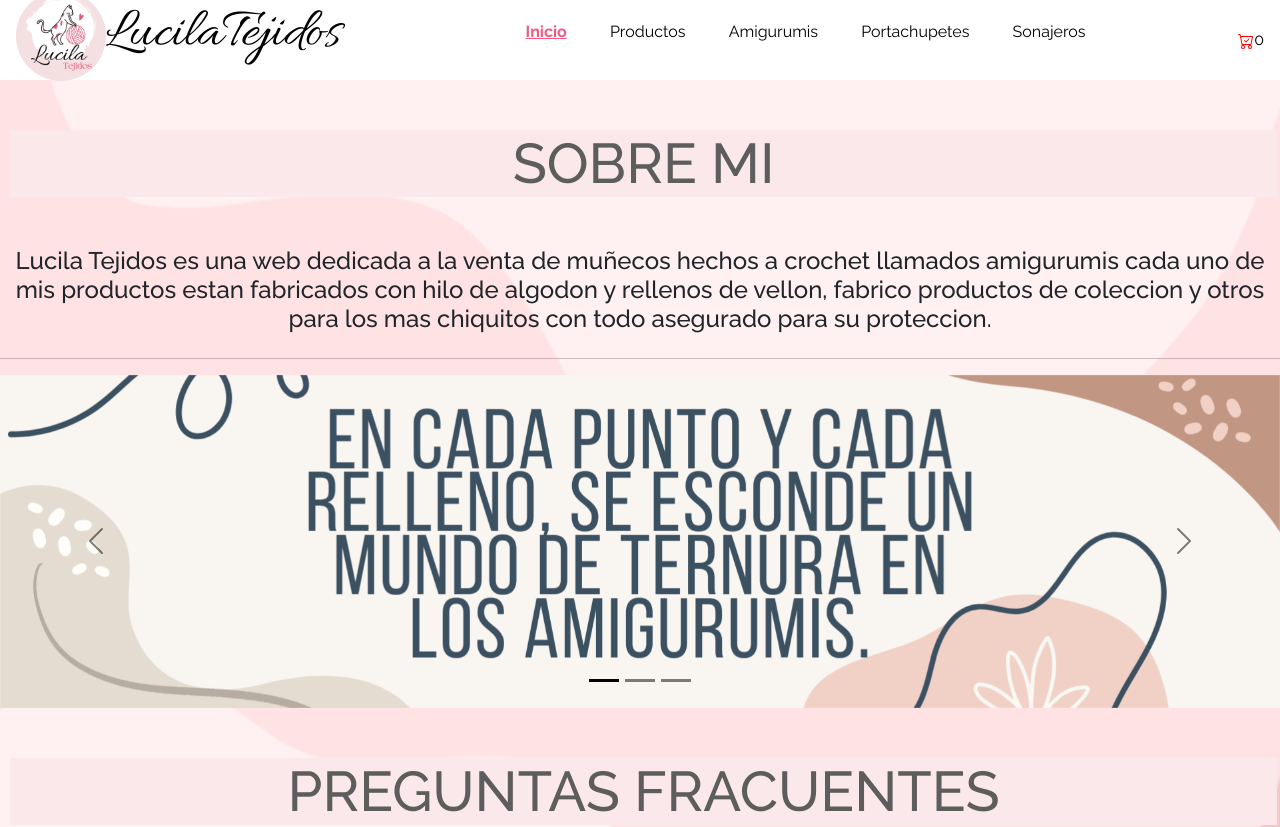
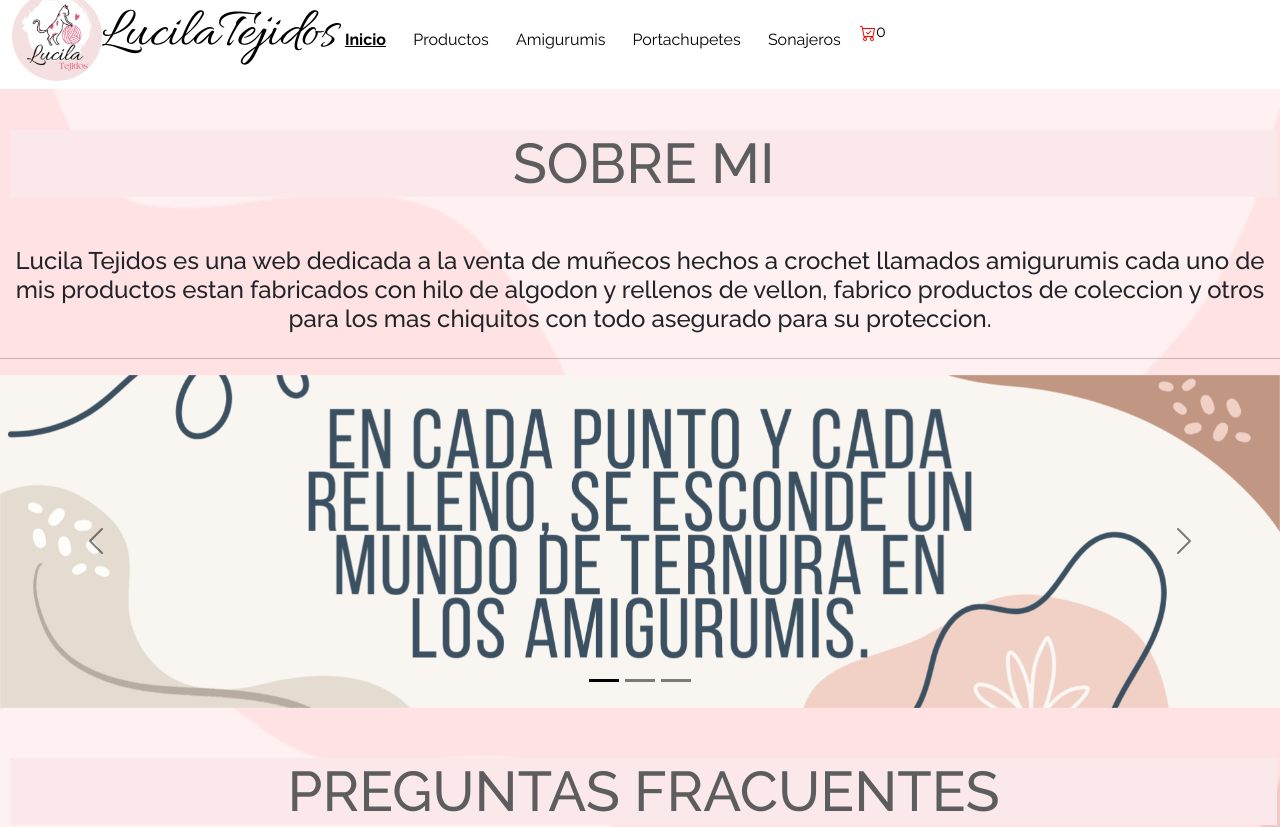
Before and after one commit to Quiros-Cristian/react-57785, a React (Vite) app: page / in a window 1280 px wide. Shown: the top 827 px of the page. Built offline with nearby package versions, Linux system fonts and the light colour scheme.

Commit message:
responsive al sitio

```diff
--- a/src/components/NavBar.jsx
+++ b/src/components/NavBar.jsx
@@ -1,13 +1,22 @@
 import React from 'react'
 import { Link, NavLink } from 'react-router-dom'
 import category from "../data/categorias.json"
+import Logo from "../assets/img/Luxila.png"
+import CartWidget from './header/CartWidget'
 
 const NavBar = () => {
 
 
   return (
-      <nav className='nav'>
-        <ul className='navmenu'>
+
+      <nav class="navbar navbar-expand-lg bg-body-tertiary nav">
+        <div class="container-fluid">
+        <NavLink to={'/'} className={'link-texto'} ><h1 className="logoTexto"><img className="logo" src={Logo} />LucilaTejidos</h1></NavLink>
+          <button class="navbar-toggler" type="button" data-bs-toggle="collapse" data-bs-target="#navbarNav" aria-controls="navbarNav" aria-expanded="false" aria-label="Toggle navigation">
+            <span class="navbar-toggler-icon"></span>
+          </button>
+          <div class="collapse navbar-collapse" id="navbarNav">
+            <ul class="navbar-nav navmenu">
               <li>
                 <NavLink to="/" activeclassname="active" className='nav-link '>Inicio</NavLink>
               </li>
@@ -15,15 +24,18 @@ const NavBar = () => {
                 <NavLink to="/productos" activeclassname="active" className='nav-link'>Productos</NavLink>
               </li>
               {
-            category.map((category)=>{
-              return(
+                category.map((category) => {
+                  return (
                     <li key={category.id}>
                       <NavLink to={`/category/${category.id}`} activeclassname="active" className='nav-link'>{category.nombre}</NavLink>
                     </li>
                   )
                 })
               }
+            <CartWidget />
             </ul>
+        </div>
+      </div>
     </nav>
   )
 }
--- a/src/components/header/Header.jsx
+++ b/src/components/header/Header.jsx
@@ -1,16 +1,12 @@
 import React, { useState } from "react";
 import NavBar from "../NavBar";
 import CartWidget from "./CartWidget";
-import { NavLink } from "react-router-dom";
-import Logo from "../../assets/img/Luxila.png";
 
 const Header = () => {
 
   return (
     <header className="header">
-      <NavLink to={'/'} className={'link-texto'} ><h1 className="logoTexto"><img className="logo" src={Logo} />LucilaTejidos</h1></NavLink>
       <NavBar />
-      <CartWidget />
     </header>
   );
 };
--- a/src/css/main.css
+++ b/src/css/main.css
@@ -9,7 +9,6 @@
     display: flex;
     justify-content: space-between;
     align-items: center;
-    padding: 1rem;
     height: 10vh;
     background-color: white;
 }
@@ -25,10 +24,26 @@
     font-size: 3.5rem;
 }
 
+.nav {
+    height: 10vh;
+    width: 100%;
+    padding: 0px;
+}
+
+.container-fluid {
+    background-color: white;
+}
+
 .navmenu {
     display: flex;
     list-style-type: none;
     gap: 0.7rem;
+    margin: 0px;
+}
+
+.collapse {
+    display: flex;
+    justify-content: center;
 }
 
 .nav-link {
@@ -212,3 +227,30 @@ footer div h3 {
     justify-content: center;
     padding-bottom: 20px;
 }
+
+@media screen and (max-width:1500px) {
+    .productos-grilla {
+        display: grid;
+        grid-template-columns: repeat(2,minmax(335px,1fr));
+        max-width: 1100px;
+        min-height: 75vh;
+        gap: 16px;
+        flex-wrap: wrap;
+    }
+
+    .collapse {
+        display: flex;
+        justify-content: start;
+    }
+}
+
+@media screen and (max-width:800px) {
+    .productos-grilla {
+        display: grid;
+        grid-template-columns: repeat(1,minmax(335px,1fr));
+        max-width: 1100px;
+        min-height: 75vh;
+        gap: 16px;
+        flex-wrap: wrap;
+    }
+}
```
Lines whose indentation alone changed are shown as unchanged.
